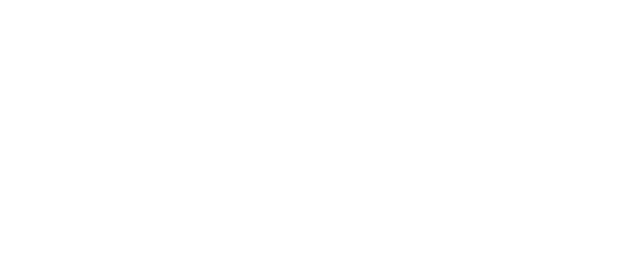
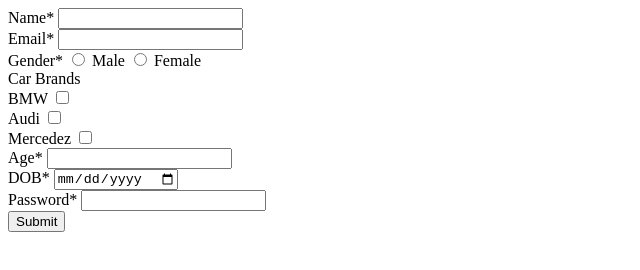
Before and after one commit to acciojob/signup-form-car-riyapandey268, a website: page main.html in a window 1280 px wide. Shown: the whole page, without its empty margins (0-640 px from the left). Drawn offline with Linux system fonts and the light colour scheme.

Commit message:
created a submission

```diff
--- a/main.html
+++ b/main.html
@@ -10,6 +10,47 @@
 	<!-- the entire body must be written by student -->
     <script type="text/javascript" src="./script.js">
 </script>
+	      <form>
+        <div>
+          <lable for=name>Name*</lable>
+		<input type="text" required>
+		</div>
+        <div>
+		<label for=email>Email*</label>
+		<input type="text" required>
+		  </div>
+        <div>
+          <label for=gender*>Gender*</lable>
+          <input type="radio" required>
+           <label for=male>Male</label>
+           <input type="radio">
+           <label for= female> Female</label>
+          </div>
+        <div>
+          <label for=car brands>Car Brands</label>             <br>
+          <label for=BMW>BMW</label>
+          <input type=checkbox>
+          <br>
+          <label for=Audi>Audi</label>
+           <input type=checkbox>
+          <br>
+          <label for=Mercedez>Mercedez</label>
+           <input type=checkbox>
+          <br>
+        </div>
+        <div>
+          <label for=age>Age*</label>
+          <input type="number" required>
+        </div>
+        <div>
+          <label for=DOB>DOB*</label>
+          <input type="date" required>
+        </div>
+        <label for=password>Password*</label>
+        <input type="password" required>
+        <br>
+        <input type=Submit>
+	</form>
 
 </body>
 
```
